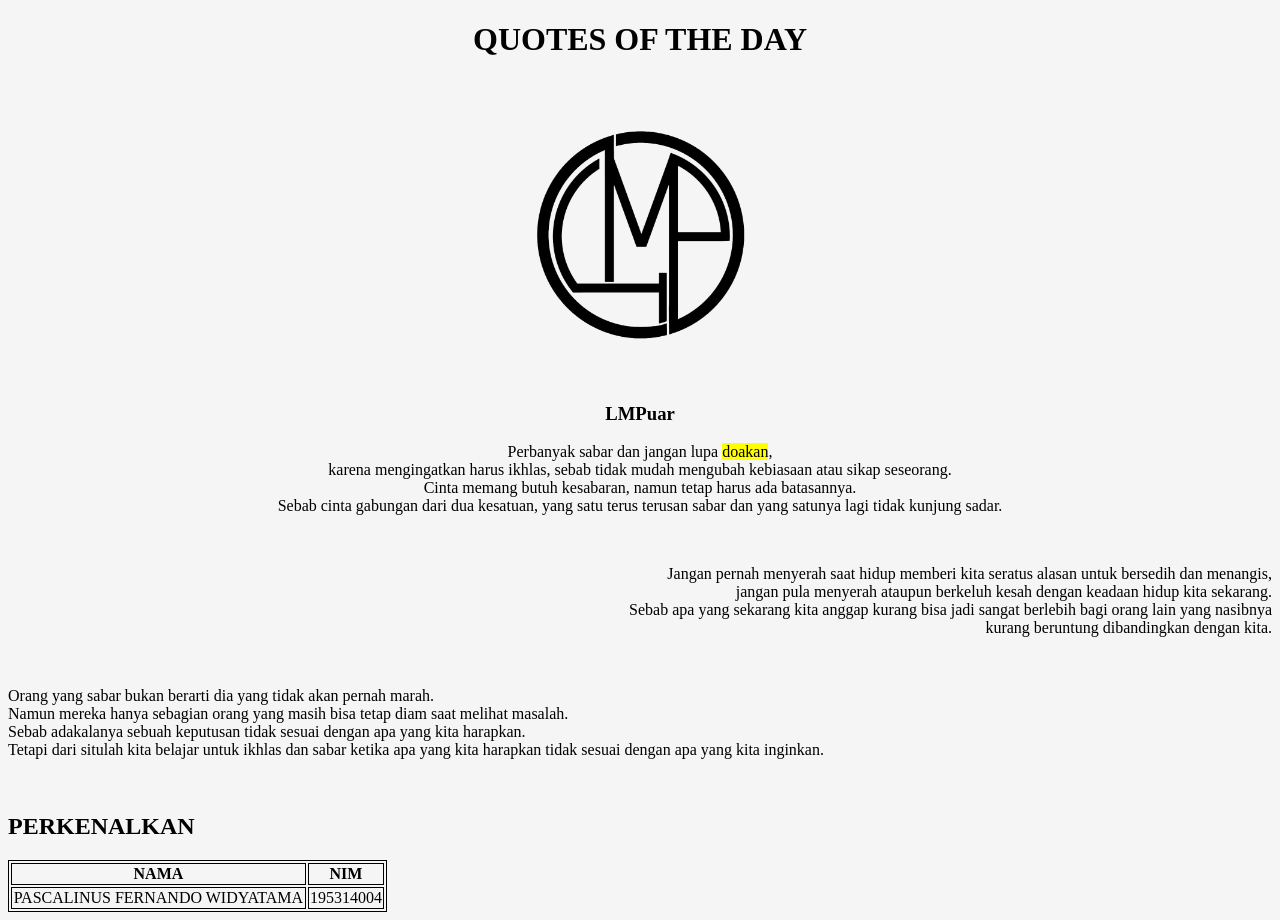
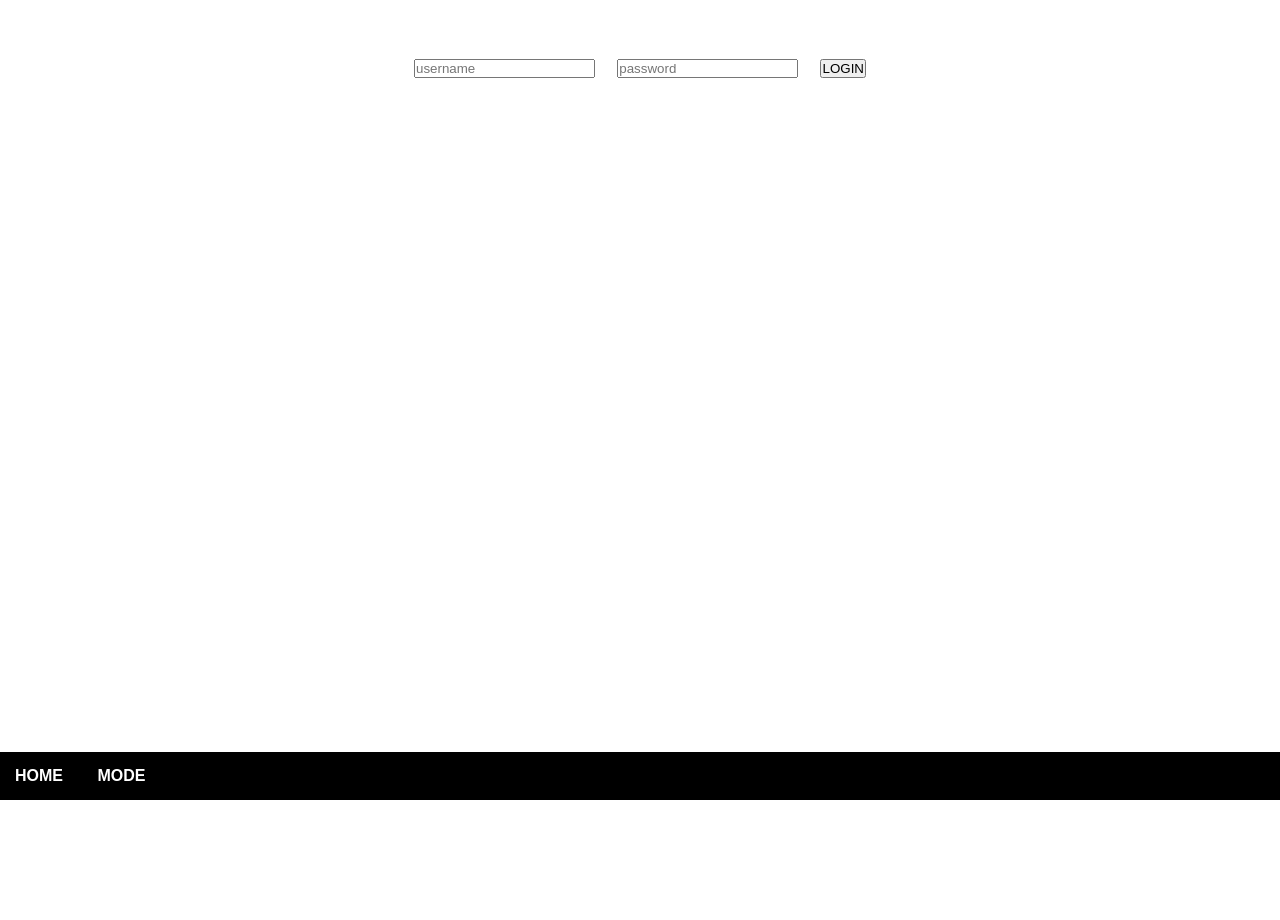
Before and after one commit to LMPuar/195314004_PemPlatform, a plain HTML site: page index.html in a window 1280 px wide. After the commit the page ends 800 px from the top, so only its background shows below. Drawn offline with Linux system fonts and the light colour scheme.

Commit message:
Add files via upload

```diff
--- a/index.html
+++ b/index.html
@@ -4,48 +4,111 @@
     <meta charset="UTF-8">
     <meta http-equiv="X-UA-Compatible" content="IE=edge">
     <meta name="viewport" content="width=device-width, initial-scale=1.0">
-    <title>195314004_TUGASHTML </title>
+    <link href="style.css" rel="stylesheet" />
+    <title>SESI 6</title>
 </head>
-<body style="background-color: whitesmoke;">
-    <h1 style="text-align: center;">QUOTES OF THE DAY</h1>
-    <center><img src="LMPv.2.png" alt="LMPimg" width="300" height="300"></center>
-    <h3 style="text-align: center;">LMPuar</h3>
-    <p style="text-align:center">Perbanyak sabar dan jangan lupa <mark>doakan</mark>, <br>karena mengingatkan harus
-         ikhlas, sebab tidak mudah mengubah kebiasaan atau sikap seseorang. <br>Cinta memang
-          butuh kesabaran, namun tetap harus ada batasannya. <br>Sebab cinta
-          gabungan dari dua kesatuan, yang satu terus terusan sabar dan yang
-          satunya lagi tidak kunjung sadar.
-    </p>
-    <br>
-    <p style="text-align: right;"> Jangan pernah menyerah saat hidup memberi kita seratus alasan untuk
-        bersedih dan menangis, <br>jangan pula menyerah ataupun berkeluh kesah dengan
-        keadaan hidup kita sekarang.<br> Sebab apa yang sekarang kita anggap kurang
-        bisa jadi sangat berlebih bagi orang lain yang nasibnya <br>kurang beruntung
-        dibandingkan dengan kita.
-    </p>
-    <br>
-    <p style="text-align: left;">Orang yang sabar bukan berarti dia yang tidak akan pernah marah.
-        <br>Namun mereka hanya sebagian orang yang masih bisa tetap diam saat melihat masalah.
-        <br>Sebab adakalanya sebuah keputusan tidak sesuai dengan apa yang kita harapkan.
-        <br>Tetapi dari situlah kita belajar untuk ikhlas dan sabar ketika apa
-        yang kita harapkan tidak sesuai dengan apa yang kita inginkan.
-    </p>
-    <br>
-    <style>
-        table, th, td {
-          border:1px solid black;
+<body>
+    <div class="container">
+        <nav>
+            <a onclick="reRender()" id="home">HOME</a>
+            <a onclick="darkMode()" id="mode">MODE</a>
+        </nav>
+        <h2 id="admin">SELAMAT DATANG ADMIN</h2>
+        <h2 id="basic">SELAMAT DATANG USER</h2>
+        <div class="root">
+            <input type="text" placeholder="username" id="usernameInput" />
+            <input type="password" placeholder="password" id="passwordInput" />
+            <button onclick="onLogin()" id="loginButton">LOGIN</button>
+            <button onclick="onLogout()" id="logoutButton">LOGOUT</button>
+            <!-- <button onclick="onDaftar()" id="daftarButton">DAFTAR</button> -->
+        </div>
+        <p class="info" id="info"></p>
+    </div>
+
+     <!-- INITIALIZING FUNCTION SCRIPT -->
+     <script>
+        let body = document.body;
+        let info = document.getElementById('info');
+        let mode = document.getElementById('mode');
+        let home = document.getElementById('home');
+        let usernameInput = document.getElementById('usernameInput');
+        let passwordInput = document.getElementById('passwordInput');
+        let loginButton = document.getElementById('loginButton');
+        let logoutButton = document.getElementById('logoutButton');
+        let daftarButton = document.getElementById('daftarButton');
+        let admin = document.getElementById('admin');
+        let basic = document.getElementById('basic')
+
+        admin.style.display = "none";
+        basic.style.display = "none";
+        logoutButton.style.display = "none";
+        const darkLimit = 5;
+        let darkCounter = 0;
+        let darkRemainingleft;
+
+        function onLogin() {
+                localStorage.setItem("username", usernameInput.value);
+
+                if(usernameInput.value == "admin" && passwordInput.value == "admin123"){
+                    alert('SELAMAT DATANG ADMIN');
+                    usernameInput.style.display = "none"
+                    passwordInput.style.display = "none"
+                    loginButton.style.display = "none"
+                    logoutButton.style.display = "block"
+                    localStorage.setItem("role", "admin");
+                    admin.style.display = "block";
+                    basic.style.display = "none";
+                } else{
+                    alert('SELAMAT DATANG USER');
+                    usernameInput.style.display = "none"
+                    passwordInput.style.display = "none"
+                    loginButton.style.display = "none"
+                    logoutButton.style.display = "block"
+                    localStorage.setItem("role", "user");
+                    basic.style.display = "block";
+                    admin.style.display = "none";
+                }
+            }
+
+            if(localStorage.getItem('username')){
+                usernameInput.style.display = "none"
+                passwordInput.style.display = "none"
+                loginButton.style.display = "none"
+                logoutButton.style.display = "block"
+                if(localStorage.getItem('role') == "admin"){
+                    admin.style.display = "block";
+                    basic.style.display = "none";
+                }else{
+                    basic.style.display = "block";
+                    admin.style.display = "none";
+                }
+            }
+            function onLogout() {
+                localStorage.clear();
+                location.reload();
+            }
+
+        function darkMode() {
+            if(darkRemainingleft == 1){
+                info.textContent = "🎆  JATAH FITUR DARKMODE HABIS  🎆"
+                mode.style.display = "none"
+                home.textContent = "RESTART"
+                return;
+            }
+
+            darkCounter += 1;
+            darkRemainingleft = darkLimit - darkCounter;
+
+            console.log('dark mode di klik' , darkCounter);
+            console.log('kesempatan anda', darkRemainingleft);
+
+            //render ke info element
+            info.textContent =  `Darkmode dipakai ${darkCounter}x, tersisa ${darkRemainingleft}`
+            body.classList.toggle("dark");
         }
-        </style>
-        <h2>PERKENALKAN</h2>
-        <table style="width:30%">
-          <tr>
-            <th>NAMA</th>
-            <th>NIM</th>
-          </tr>
-          <tr>
-            <td style="text-align: center;">PASCALINUS FERNANDO WIDYATAMA</td>
-            <td style="text-align: center;">195314004</td>
-          </tr>
-        </table>
+        function reRender() {
+            location.reload();
+        }
+     </script>
 </body>
 </html>
--- /dev/null
+++ b/style.css
@@ -0,0 +1,74 @@
+*,
+html ,
+body{
+    margin: 0;
+    padding: 0;
+}
+body{
+    font-family:Arial, Helvetica, sans-serif;
+    background-color: white;
+    color: black;
+}
+.dark {
+    background-color: black;
+    color: white;
+}
+.container{
+    display: flex;
+    justify-content: center;
+    align-items: center;
+    width: 100%;
+    height: 100vh;
+}
+
+
+nav {
+    position: fixed;
+    bottom: 0;
+    background-color: black;
+    width: 100%;
+    padding: 15px;
+}
+
+nav a{
+    color: white;
+    padding: 15px;
+    text-decoration: none;
+    font-weight: 780;
+}
+
+nav a:hover {
+    background-color: blue;
+    cursor: pointer;
+    transition: background-color .5s ease-in-out;
+}
+
+.info {
+    display: flex;
+    justify-content: center;
+    align-items: center;
+    position: absolute;
+    bottom: 10%;
+    font-size: 16px;
+    font-weight: 900;
+    animation: jedagJedug .5s infinite;
+
+}
+
+@keyframes jedagJedug {
+    0% {
+        font-size: 16px;
+    }
+    50% {
+        font-size: 18px;
+    }
+    100% {
+        font-size: 16px;
+    }
+}
+.root {
+    color: white;
+    font-size: 5em;
+    text-align: center;
+    height: 100vh;
+}
```
